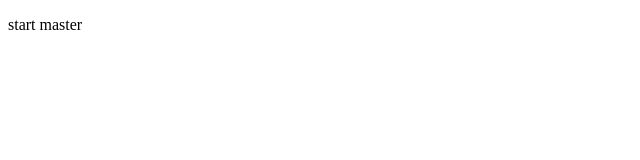
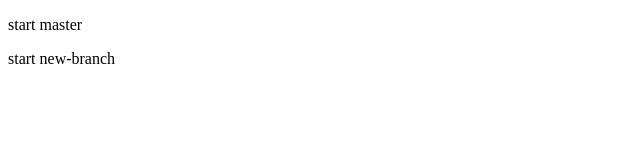
Before and after one commit to kochutyu/git-test, a plain HTML site: page index.html in a window 1280 px wide. Shown: the full height of the page, 0-640 px from the left. Drawn offline with Linux system fonts and the light colour scheme.

Commit message:
to new branch

```diff
--- a/index.html
+++ b/index.html
@@ -9,6 +9,7 @@
 
 <body>
     <p>start master</p>
+    <p>start new-branch</p>
 </body>
 
 </html>
```
